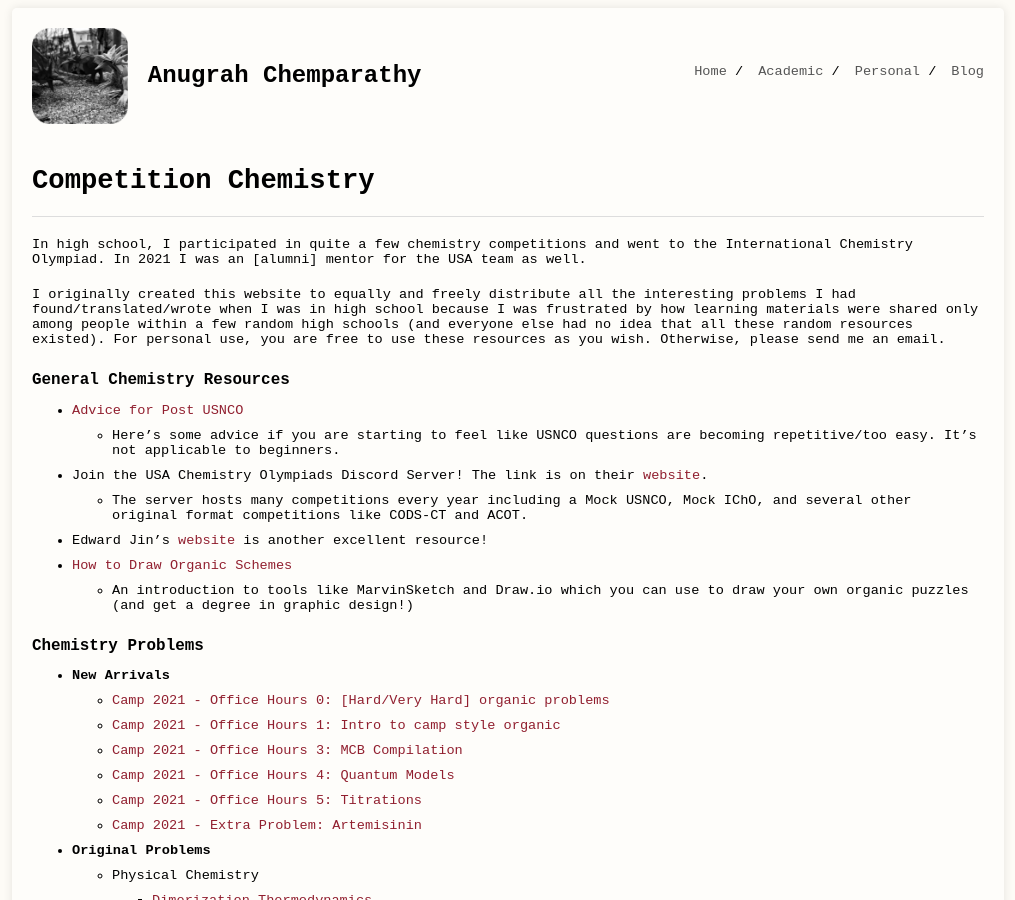
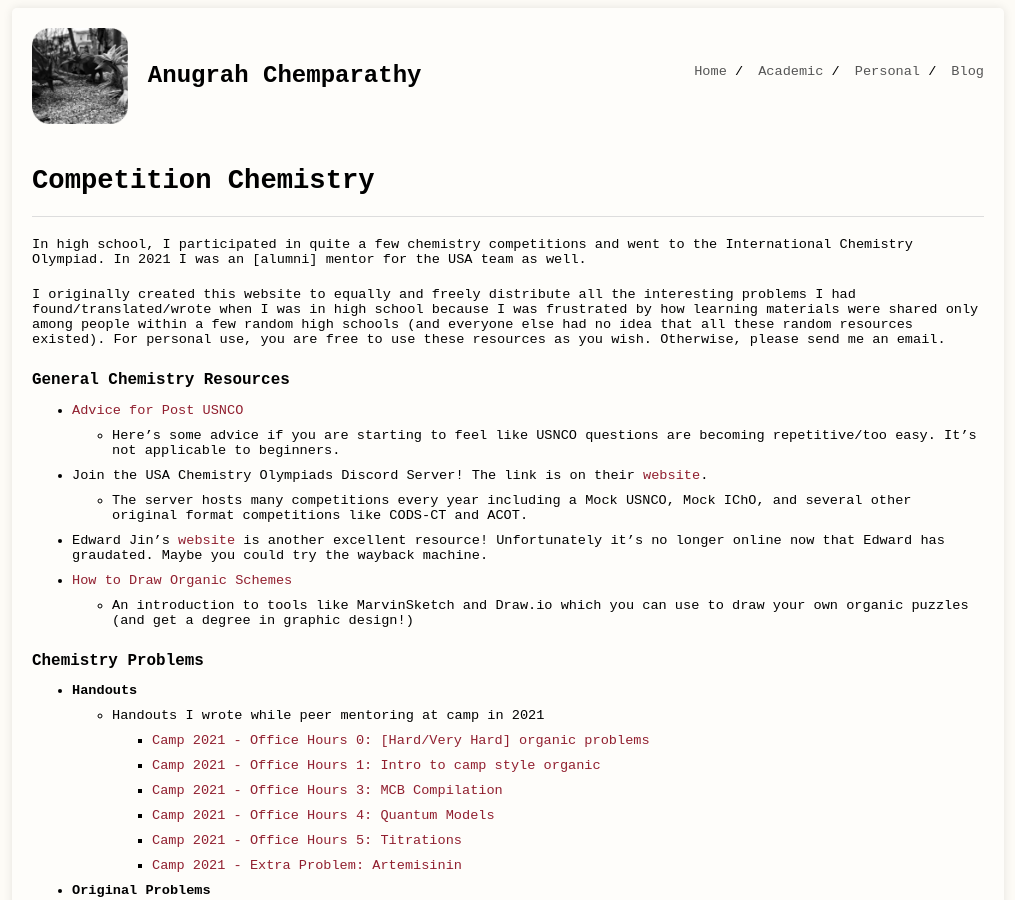
Before and after one commit to anugrahchemparathy/anugrahchemparathy.github.io, a Jekyll site: the page built from _pages/chem.md, in a window 1280 px wide and 900 px high. Shown: the whole window, without its empty margins (132-1147 px from the left). Built offline with Jekyll 4.4.1, drawn with Linux system fonts in a browser that asks for light colours.

Commit message:
modifications to chem

```diff
--- a/_pages/chem.md
+++ b/_pages/chem.md
@@ -16,19 +16,20 @@ I originally created this website to equally and freely distribute all the inter
   * Here's some advice if you are starting to feel like USNCO questions are becoming repetitive/too easy. It's not applicable to beginners.
 * Join the USA Chemistry Olympiads Discord Server! The link is on their [website](https://chem.isodn.org/).
   * The server hosts many competitions every year including a Mock USNCO, Mock IChO, and several other original format competitions like CODS-CT and ACOT.
-* Edward Jin's [website](http://www.mit.edu/~ehjin/chem.html) is another excellent resource!
+* Edward Jin's [website](http://www.mit.edu/~ehjin/chem.html) is another excellent resource! Unfortunately it's no longer online now that Edward has graudated. Maybe you could try the wayback machine.
 * [How to Draw Organic Schemes](https://docs.google.com/document/d/1WoBLcxdby1i8O45ySHayvTTnIZUQPakcO_SS6lY9Em4/edit)
   * An introduction to tools like MarvinSketch and Draw.io which you can use to draw your own organic puzzles (and get a degree in graphic design!)
 
 ### Chemistry Problems
 
-* **New Arrivals**
-    * [Camp 2021 - Office Hours 0: [Hard/Very Hard] organic problems](https://drive.google.com/file/d/1Yr7Xi_8xkBrbN4MQEztnjFsesEJ9PTWC/view?usp=sharing)
-    * [Camp 2021 - Office Hours 1: Intro to camp style organic](https://drive.google.com/file/d/1I7OetpBCYGDnGKH9jLzZneXgVMO5vxcE/view?usp=sharing)
-    * [Camp 2021 - Office Hours 3: MCB Compilation](https://drive.google.com/file/d/16OIgIgvYUu538p_iMYOsRvwENsDg8-Ka/view?usp=sharing)
-    * [Camp 2021 - Office Hours 4: Quantum Models](https://drive.google.com/file/d/1iKD8z1ffSdCrCa9jOlBsFZeiZmO0unxN/view?usp=sharing)
-    * [Camp 2021 - Office Hours 5: Titrations](https://drive.google.com/file/d/16OIgIgvYUu538p_iMYOsRvwENsDg8-Ka/view?usp=sharing)
-    * [Camp 2021 - Extra Problem: Artemisinin](https://drive.google.com/file/d/1tx-WZqPc7mwFKy5ov2lOAn14fcGwBWjl/view?usp=sharing)
+* **Handouts**
+    * Handouts I wrote while peer mentoring at camp in 2021
+        * [Camp 2021 - Office Hours 0: [Hard/Very Hard] organic problems](https://drive.google.com/file/d/1Yr7Xi_8xkBrbN4MQEztnjFsesEJ9PTWC/view?usp=sharing)
+        * [Camp 2021 - Office Hours 1: Intro to camp style organic](https://drive.google.com/file/d/1I7OetpBCYGDnGKH9jLzZneXgVMO5vxcE/view?usp=sharing)
+        * [Camp 2021 - Office Hours 3: MCB Compilation](https://drive.google.com/file/d/16OIgIgvYUu538p_iMYOsRvwENsDg8-Ka/view?usp=sharing)
+        * [Camp 2021 - Office Hours 4: Quantum Models](https://drive.google.com/file/d/1iKD8z1ffSdCrCa9jOlBsFZeiZmO0unxN/view?usp=sharing)
+        * [Camp 2021 - Office Hours 5: Titrations](https://drive.google.com/file/d/16OIgIgvYUu538p_iMYOsRvwENsDg8-Ka/view?usp=sharing)
+        * [Camp 2021 - Extra Problem: Artemisinin](https://drive.google.com/file/d/1tx-WZqPc7mwFKy5ov2lOAn14fcGwBWjl/view?usp=sharing)
 
 
 * **Original Problems**
```
Also changed, not shown: _pages/academic.md (+1 -1 lines), _pages/index.md (+1 -1 lines).
